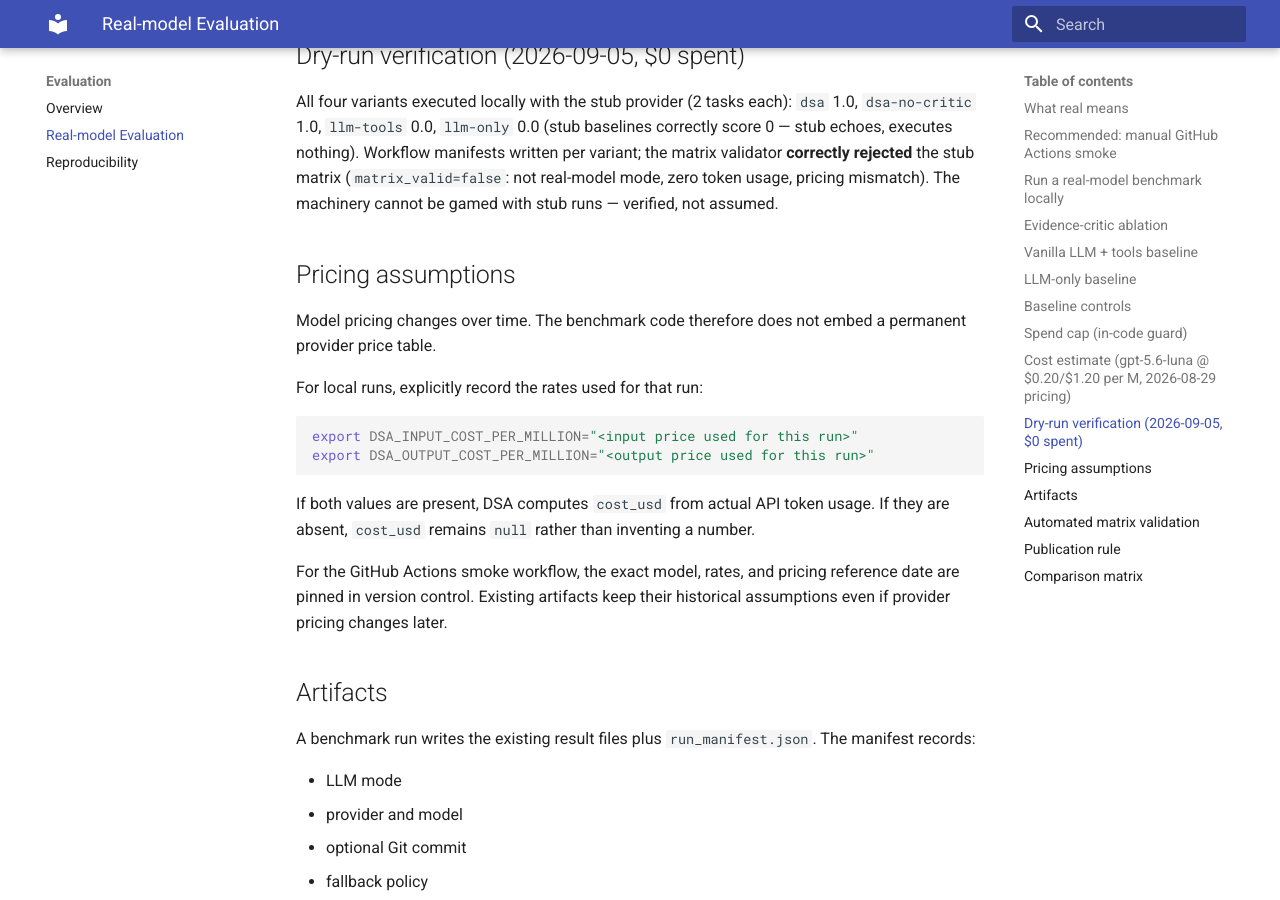
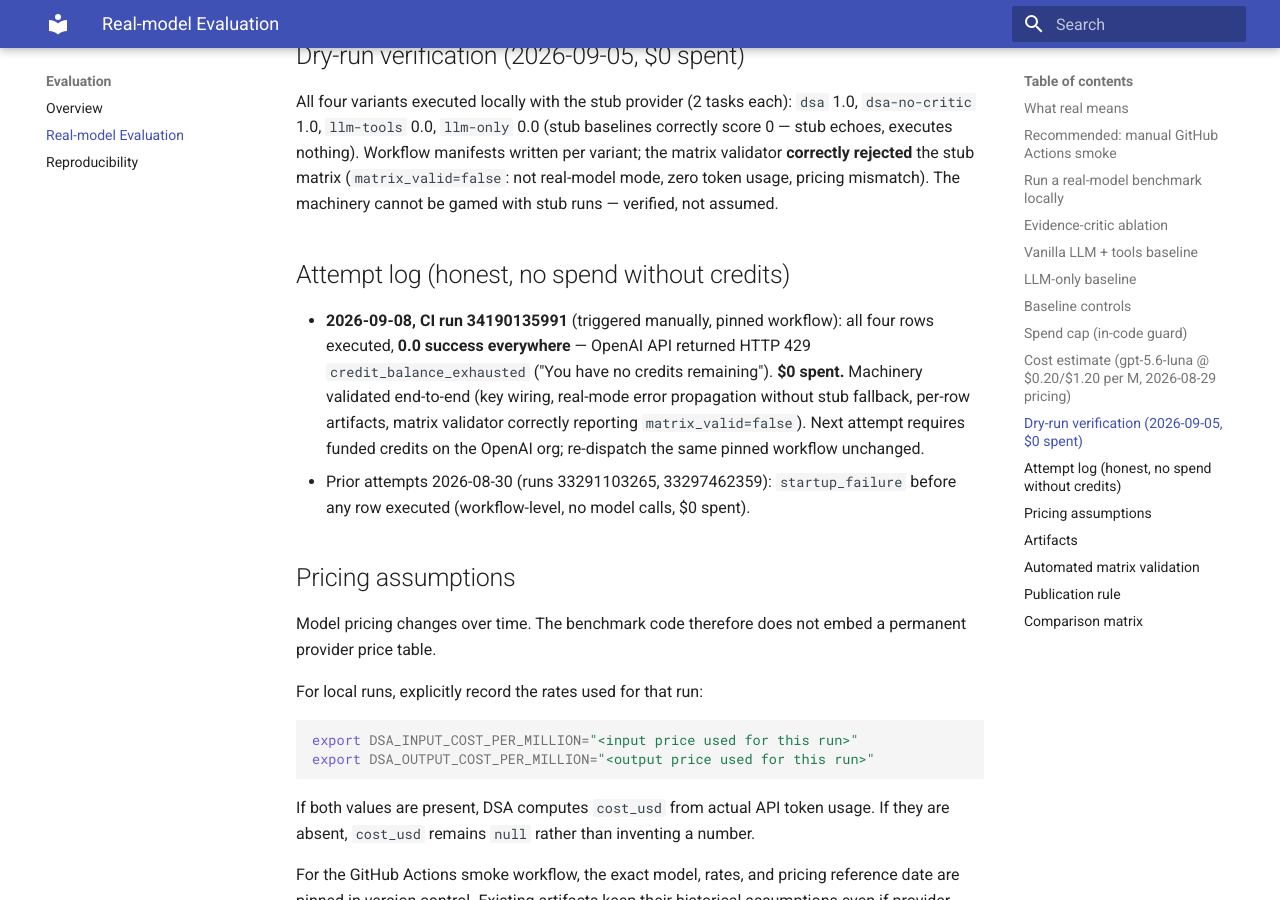
Before and after one commit to Jackxiaozhiren/data-science-agent, an MkDocs documentation site: the page built from docs/real-model-evaluation.md, in a window 1280 px wide and 900 px high, scrolled down 5076 px. Built offline with MkDocs 1.6.1 and Material for MkDocs 9.7.7, drawn with Linux system fonts in a browser that asks for light colours.

Commit message:
docs(real-model): record 2026-09-08 smoke attempt (insufficient_quota, $0 spent)

```diff
--- a/docs/real-model-evaluation.md
+++ b/docs/real-model-evaluation.md
@@ -168,6 +168,18 @@ per variant; the matrix validator **correctly rejected** the stub matrix
 (`matrix_valid=false`: not real-model mode, zero token usage, pricing
 mismatch). The machinery cannot be gamed with stub runs — verified, not assumed.
 
+## Attempt log (honest, no spend without credits)
+
+- **2026-09-08, CI run 34190135991** (triggered manually, pinned workflow):
+  all four rows executed, **0.0 success everywhere** — OpenAI API returned
+  HTTP 429 `credit_balance_exhausted` ("You have no credits remaining").
+  **$0 spent.** Machinery validated end-to-end (key wiring, real-mode error
+  propagation without stub fallback, per-row artifacts, matrix validator
+  correctly reporting `matrix_valid=false`). Next attempt requires funded
+  credits on the OpenAI org; re-dispatch the same pinned workflow unchanged.
+- Prior attempts 2026-08-30 (runs 33291103265, 33297462359): `startup_failure`
+  before any row executed (workflow-level, no model calls, $0 spent).
+
 ## Pricing assumptions
 
 Model pricing changes over time. The benchmark code therefore does not embed a permanent provider price table.
```
